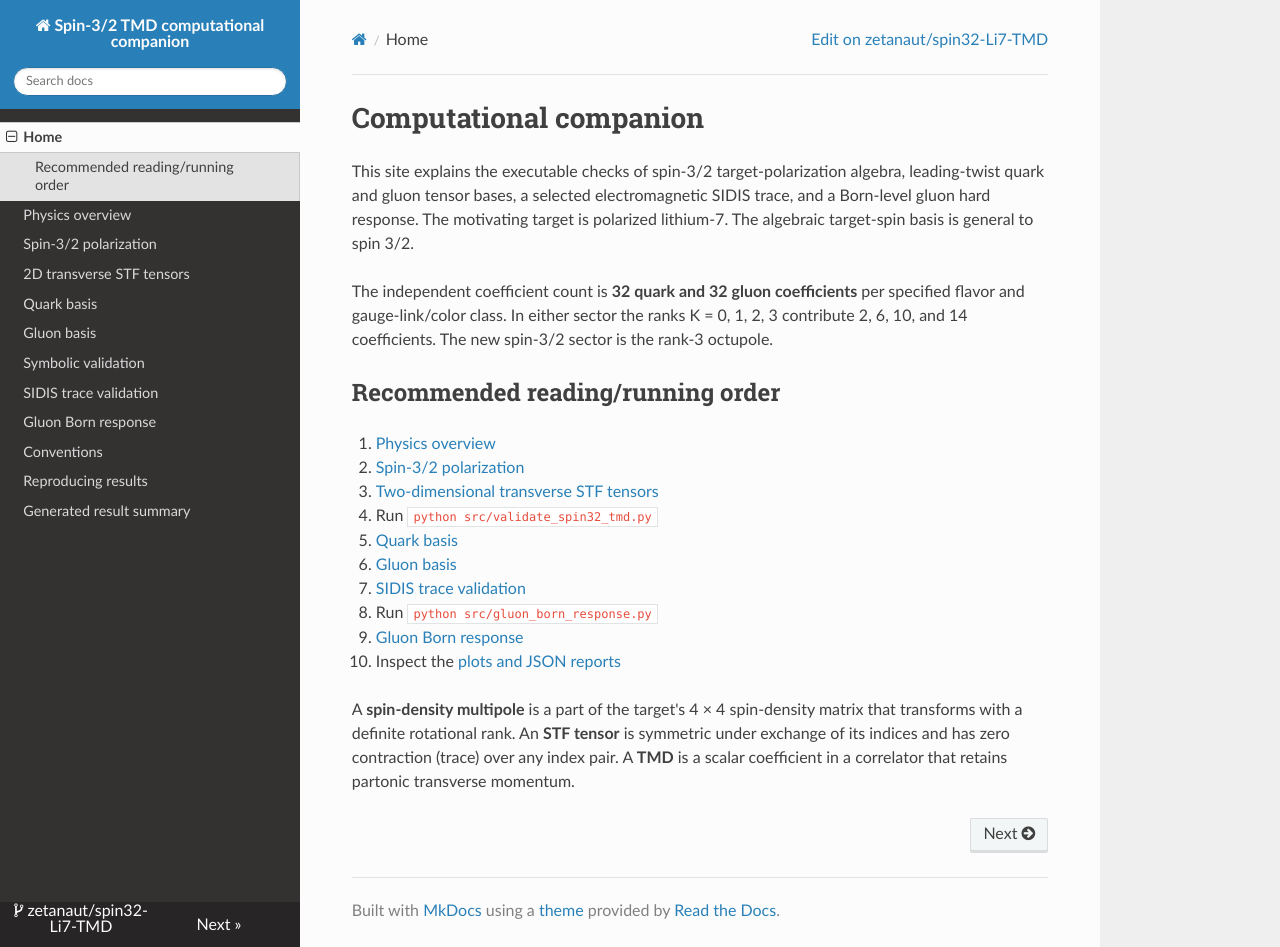
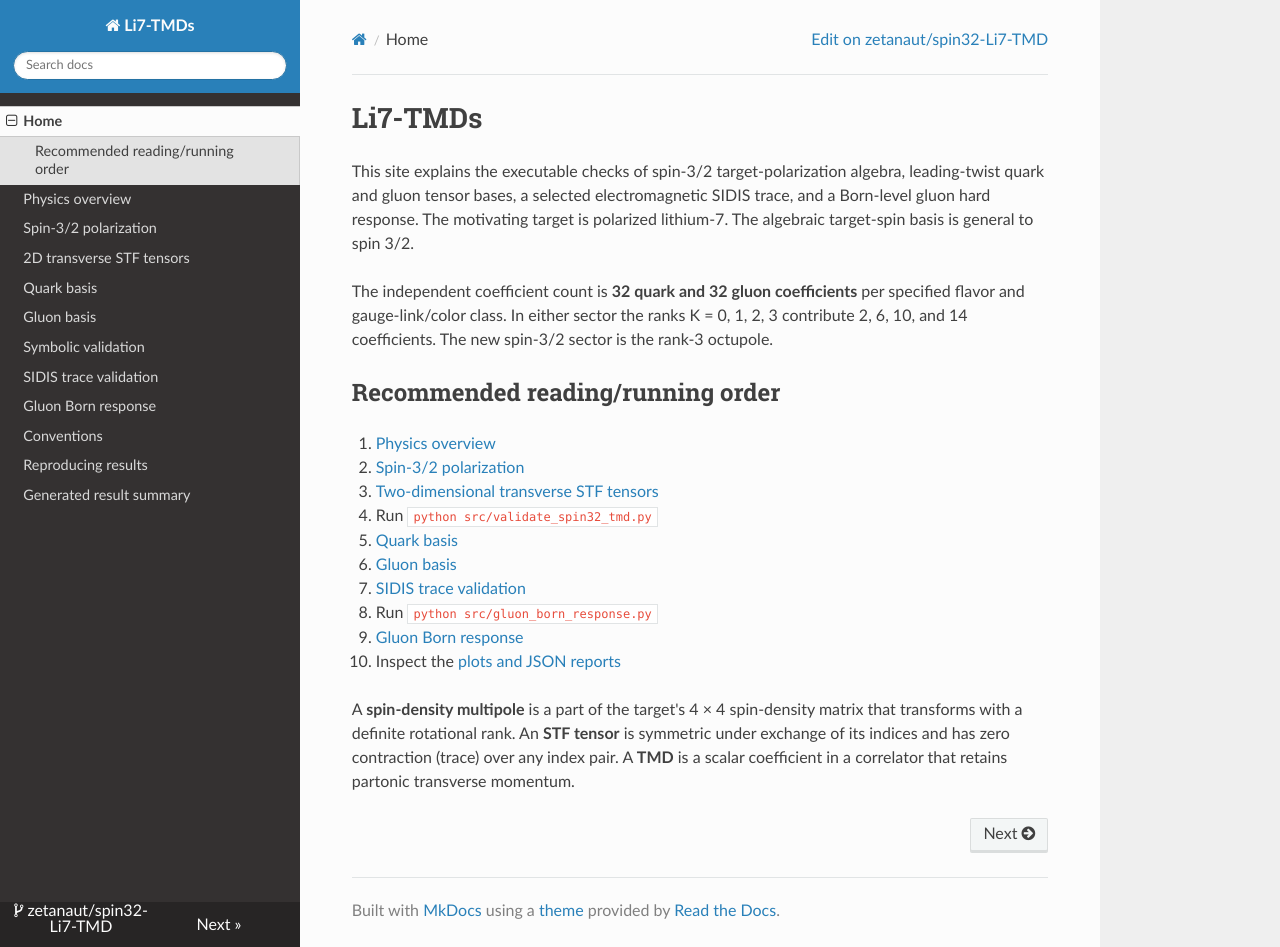
Before and after one commit to zetanaut/Li7-TMDs, an MkDocs documentation site: the page built from docs/index.md, in a window 1280 px wide and 947 px high. Built offline with MkDocs 1.6.1, drawn with Linux system fonts in a browser that asks for light colours; nearby versions of some CDN libraries.

Commit message:
Name Pages site Li7-TMDs

```diff
--- a/docs/index.md
+++ b/docs/index.md
@@ -1,4 +1,4 @@
-# Computational companion
+# Li7-TMDs
 
 This site explains the executable checks of spin-3/2 target-polarization algebra, leading-twist quark and gluon tensor bases, a selected electromagnetic SIDIS trace, and a Born-level gluon hard response. The motivating target is polarized lithium-7. The algebraic target-spin basis is general to spin 3/2.
 
--- a/mkdocs.yml
+++ b/mkdocs.yml
@@ -1,4 +1,4 @@
-site_name: Spin-3/2 TMD computational companion
+site_name: Li7-TMDs
 site_url: https://zetanaut.github.io/spin32-Li7-TMD/
 repo_url: https://github.com/zetanaut/spin32-Li7-TMD
 repo_name: zetanaut/spin32-Li7-TMD
```
